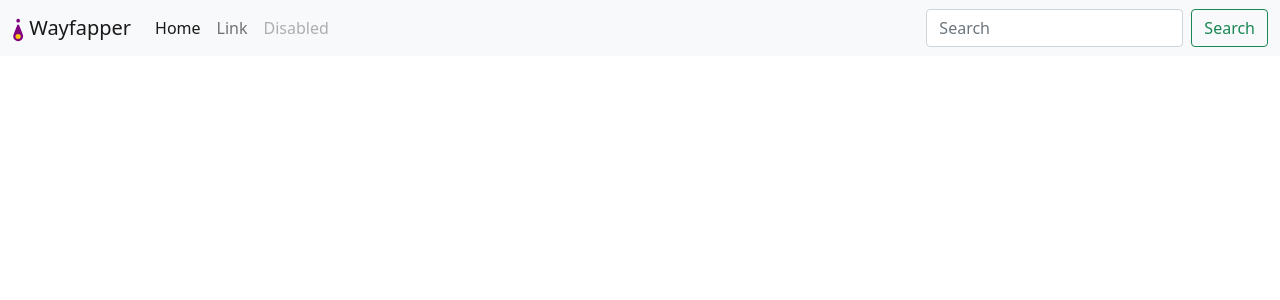
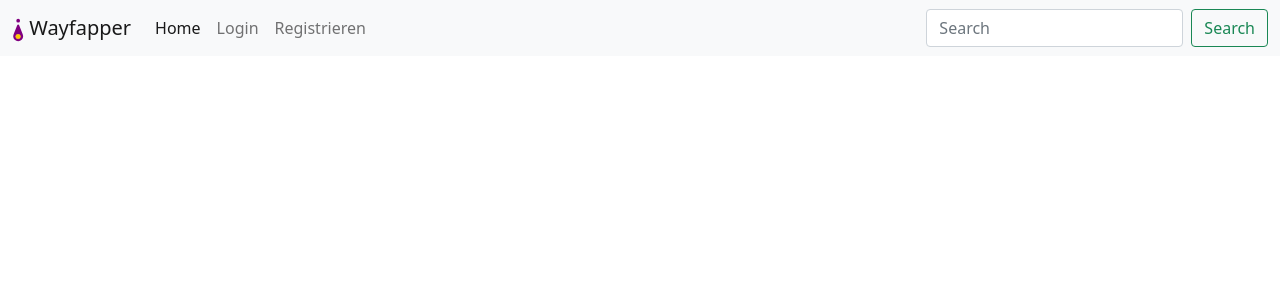
Before and after one commit to Wayfapper/website, a Symfony app: template templates/base.map.html.twig in a window 1280 px wide. Shown: the top 300 px of the page. Run offline with Twig, Linux system fonts and the light colour scheme; the template is opened without the code that fills it, so the values that code supplies are empty; some libraries are stand-ins or nearby versions.

Commit message:
[bootstrap/basic] Add Login / Logout / Registration

```diff
--- a/templates/base.map.html.twig
+++ b/templates/base.map.html.twig
@@ -35,12 +35,18 @@
                             <li class="nav-item">
                                 <a class="nav-link active" aria-current="page" href="#">Home</a>
                             </li>
+                            {% if is_granted('IS_AUTHENTICATED_FULLY') %}
                             <li class="nav-item">
-                            <a class="nav-link" href="#">Link</a>
+                                <a class="nav-link" href="{{ path('app_logout') }}">Logout</a>
+                            </li>
+                            {% else %}
+                            <li class="nav-item">
+                                <a class="nav-link" href="{{ path('app_login') }}">Login</a>
                             </li>
                             <li class="nav-item">
-                            <a class="nav-link disabled" href="#" tabindex="-1" aria-disabled="true">Disabled</a>
+                                <a class="nav-link" href="{{ path('app_register') }}">Registrieren</a>
                             </li>
+                            {% endif %}
                         </ul>
                         <form class="d-flex">
                             <input class="form-control me-2" type="search" placeholder="Search" aria-label="Search">
```
Lines whose indentation alone changed are shown as unchanged.
